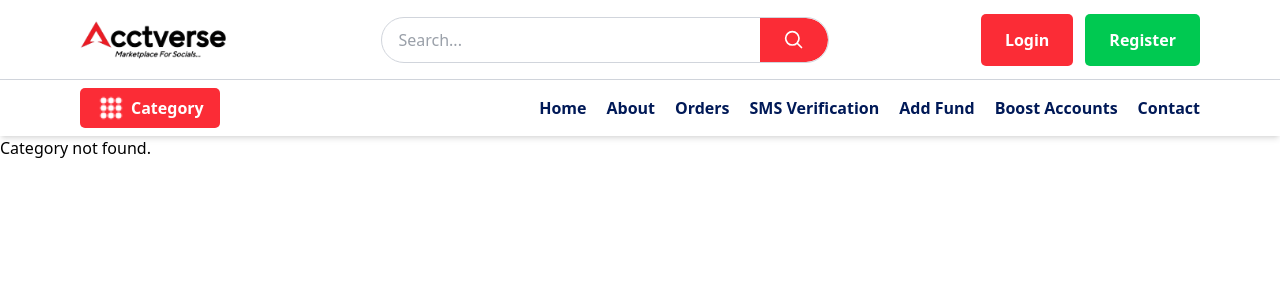
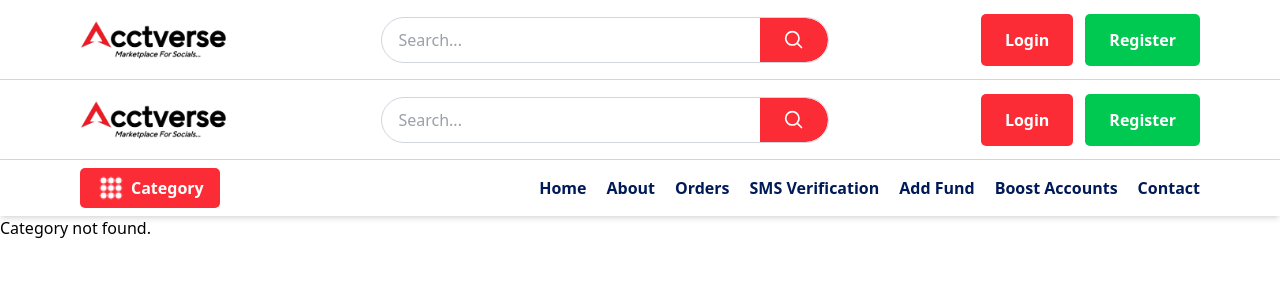
Before and after one commit to amoshood06/acctverse, a PHP site: page /products.php in a window 1280 px wide. Shown: the top 300 px of the page. Run offline with PHP 8.4, Linux system fonts and the light colour scheme.

Commit message:
noew87irppii5d

```diff
--- a/header_one.php
+++ b/header_one.php
@@ -0,0 +1,64 @@
+<?php
+session_start();
+$isLoggedIn = isset($_SESSION['user_id']) || isset($_COOKIE['user_token']);
+?>
+
+<div class="header_one w-full bg-white justify-between flex items-center border-b border-gray-300 pl-[80px] pr-[80px] h-[80px]">
+    <!--site-logo-->
+    <img src="assets/image/acctverse.png" alt="" class="w-[150px]">
+
+    <!-- Search Bar (hidden on mobile, visible on desktop) -->
+    <div class="hidden md:flex items-center w-full max-w-md rounded-full border border-gray-300 overflow-hidden">
+      <input type="text" placeholder="Search..." class="flex-grow px-4 py-2 text-gray-700 focus:outline-none"/>
+      <button class="bg-red-500 hover:bg-green-500 text-white px-6 py-3 rounded-r-full flex items-center justify-center">
+        <svg xmlns="http://www.w3.org/2000/svg" class="h-5 w-5" fill="none" viewBox="0 0 24 24" stroke="currentColor">
+          <path stroke-linecap="round" stroke-linejoin="round" stroke-width="2" d="M21 21l-4.35-4.35M10 18a8 8 0 100-16 8 8 0 000 16z" />
+        </svg>
+      </button>
+    </div>
+
+    <!-- Auth Buttons for Desktop -->
+    <div class="flex gap-3 md:flex">
+        <?php if($isLoggedIn): ?>
+            <a href="./user/index.php" class="bg-blue-500 hover:bg-blue-600 rounded-[5px] text-white font-bold py-[14px] px-[24px]">Dashboard</a>
+            <a href="./user/profile.php" class="bg-purple-500 hover:bg-purple-600 rounded-[5px] text-white font-bold py-[14px] px-[24px]">Profile</a>
+            <a href="./user/logout.php" class="bg-red-500 hover:bg-red-600 rounded-[5px] text-white font-bold py-[14px] px-[24px]">Logout</a>
+        <?php else: ?>
+            <a href="login.php" class="bg-red-500 hover:bg-green-600 rounded-[5px] text-white font-bold py-[14px] px-[24px]">Login</a>
+            <a href="register.php" class="bg-green-500 hover:bg-red-600 rounded-[5px] text-white font-bold py-[14px] px-[24px]">Register</a>
+        <?php endif; ?>
+    </div>
+
+    <!-- Mobile Nav Toggle -->
+    <div class="relative md:hidden">
+      <button id="mobileNavToggle" class="nav_image block" aria-expanded="false" aria-controls="mobileNav">
+        <img src="assets/image/menu-navigation-grid-1528-svgrepo-com.svg" alt="menu icon" class="w-[40px]" />
+      </button>
+
+      <!-- Mobile dropdown -->
+      <div id="mobileNav" class="mobile-nav hidden absolute right-0 mt-2 w-64 bg-white rounded-md shadow-lg ring-1 ring-black ring-opacity-5 z-50" style="z-index:9999;">
+        <div class="py-2 px-3">
+          <div class="mt-2 pt-2">
+            <a href="index.php" class="block px-4 py-2 text-sm text-[#001957] hover:bg-gray-100">Home</a>
+            <a href="about-us.php" class="block border-t border-gray-100 px-4 py-2 text-sm text-[#001957] hover:bg-gray-100">About</a>
+            <a href="./user/order-history.php" class="block border-t border-gray-100 px-4 py-2 text-sm text-[#001957] hover:bg-gray-100">Orders</a>
+            <a href="./user/sms-verification.php" class="block border-t border-gray-100 px-4 py-2 text-sm text-[#001957] hover:bg-gray-100">SMS Verification</a>
+            <a href="#" class="block border-t border-gray-100 px-4 py-2 text-sm text-[#001957] hover:bg-gray-100">Add Fund</a>
+            <a href="#" class="block border-t border-gray-100 px-4 py-2 text-sm text-[#001957] hover:bg-gray-100">Boost Accounts</a>
+            <a href="#" class="block border-t border-gray-100 px-4 py-2 text-sm text-[#001957] hover:bg-gray-100">Contact</a>
+          </div>
+          <!-- Auth buttons for mobile -->
+          <div class="mb-2 border-t border-gray-100 mt-2">
+            <?php if(!$isLoggedIn): ?>
+              <a href="login.php" class="block w-full text-center px-3 py-2 mb-2 bg-red-500 hover:bg-red-600 text-white rounded font-semibold">Login</a>
+              <a href="register.php" class="block w-full text-center px-3 py-2 bg-green-500 hover:bg-green-600 text-white rounded font-semibold">Register</a>
+            <?php else: ?>
+              <a href="./user/index.php" class="block w-full text-center px-3 py-2 mb-2 bg-blue-500 hover:bg-blue-600 text-white rounded font-semibold">Dashboard</a>
+              <a href="./user/profile.php" class="block w-full text-center px-3 py-2 mb-2 bg-purple-500 hover:bg-purple-600 text-white rounded font-semibold">Profile</a>
+              <a href="logout.php" class="block w-full text-center px-3 py-2 bg-red-500 hover:bg-red-600 text-white rounded font-semibold">Logout</a>
+            <?php endif; ?>
+          </div>
+        </div>
+      </div>
+    </div>
+</div>
--- a/index.php
+++ b/index.php
@@ -2,7 +2,7 @@
 //header
 include 'main_header.php';
 include 'header_one.php';
-include 'header.php';
+//include 'header.php';
 //end header
 //slider
 include 'component/slider.php';
```
